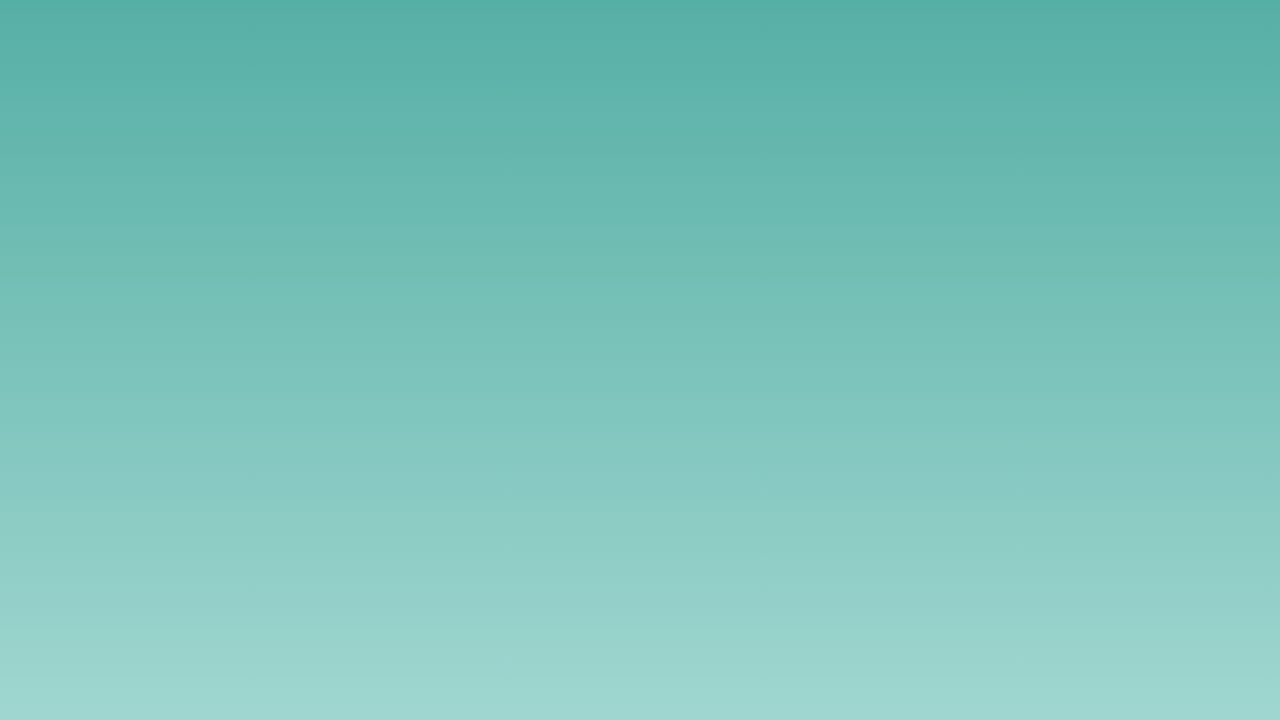
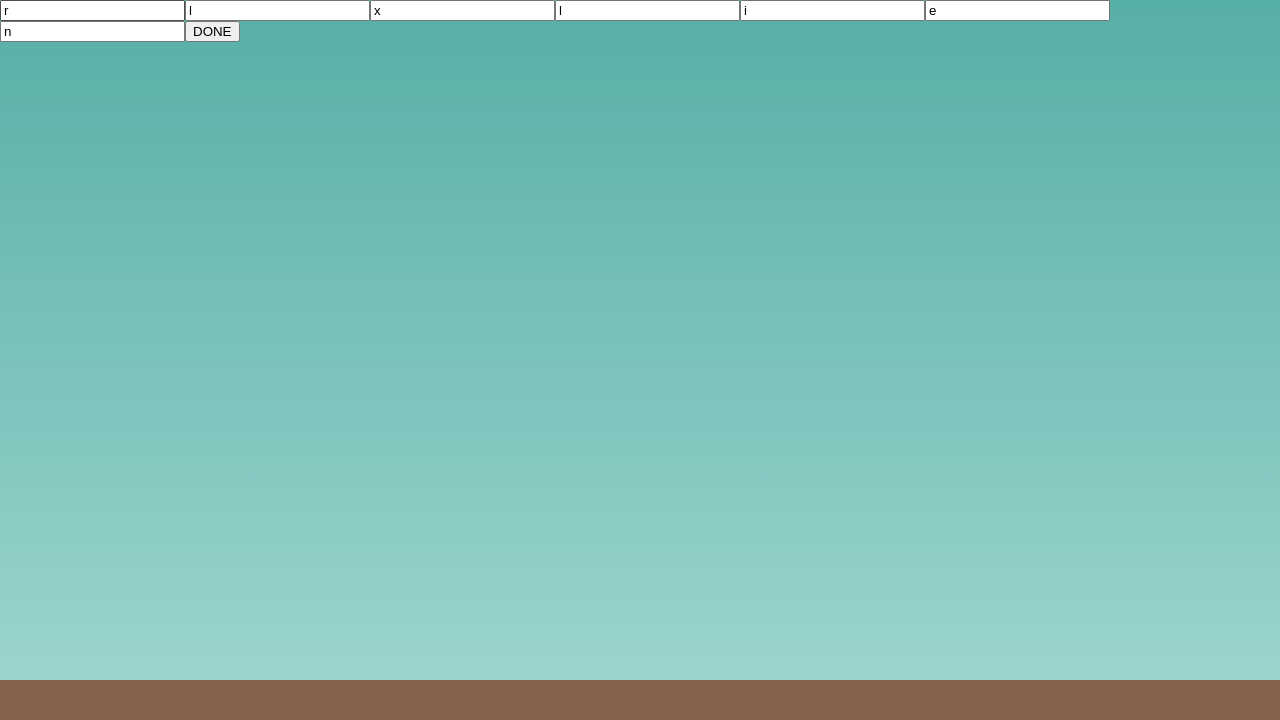
Before and after one commit to fephil/sax-turtles-webapp, a React (Create React App) app: page /level/1 in a window 1280 px wide. Shown: the top 720 px of the page. Built offline with nearby package versions, Linux system fonts and the light colour scheme.

Commit message:
feat: Add base level 1 functionality

```diff
--- a/src/App.css
+++ b/src/App.css
@@ -17,6 +17,10 @@ body {
   height: 15%;
   position: absolute;
   bottom: 0;
+}
+
+.floor--alt {
+  background-color: #307E3E;
 }
 
 .ombudsman {
--- a/src/App.js
+++ b/src/App.js
@@ -5,6 +5,7 @@ import {
 } from 'react-router-dom'
 import SplashScreen from './SplashScreen';
 import WorldMap from './WorldMap';
+import LevelOne from './LevelOne';
 import './App.css';
 
 const RouteManager = () => (
@@ -12,6 +13,7 @@ const RouteManager = () => (
     <div>
       <Route exact path="/" component={SplashScreen}/>
       <Route path="/world-map" component={WorldMap}/>
+      <Route path="/level/1" component={LevelOne}/>
     </div>
   </Router>
 )
--- /dev/null
+++ b/src/LevelOne.js
@@ -0,0 +1,30 @@
+import React, {
+    Component
+} from 'react';
+import './App.css';
+// import apiService from './apiService';
+import LevelOneInputTicker from './LevelOneInputTicker';
+
+class LevelOne extends Component {
+    render() {
+        return (
+            <section>
+                {/* TODO: move this into own component */}
+                <LevelOneInputTicker />
+                <LevelOneInputTicker />
+                <LevelOneInputTicker />
+                <LevelOneInputTicker />
+                <LevelOneInputTicker />
+                <LevelOneInputTicker />
+                <LevelOneInputTicker />
+
+                <button>
+                    DONE
+                </button>
+                <div className="floor"></div>
+            </section>
+        )
+    }
+}
+
+export default LevelOne
--- /dev/null
+++ b/src/LevelOneInputTicker.js
@@ -0,0 +1,55 @@
+import React, {
+    Component
+} from 'react';
+
+var alphabetMap = 'abcdefghijklmnopqrstuvwxyz_'.split('');
+
+class LevelOneInputTicker extends Component {
+
+    constructor(props) {
+        super(props);
+        this.state = {
+            inputValue: 'a',
+            inputValueSet: false,
+            inputInterval: ''
+        }
+    }
+
+    componentDidMount() {
+        this.setState({
+            inputInterval: setInterval(this.setInputValue.bind(this), 500)
+        });
+    }
+
+    setInputValue() {
+        var inputValue = this.getRandomLetterFromAlphabet();
+
+        this.setState({
+            inputValue
+        });
+    }
+
+    freezeInputValue() {
+        this.setState((prevState, props) => {
+            return {
+                inputInterval: clearInterval(prevState.inputInterval)
+            }
+        });
+    }
+
+    getRandomLetterFromAlphabet() {
+        function getRandomNumberFromRange(min, max) {
+            return Math.floor((Math.random() * (max - min) + min));
+        }
+
+        return alphabetMap[getRandomNumberFromRange(0, 25)]
+    }
+
+    render() {
+        return (
+            <input type='text' onClick={this.freezeInputValue.bind(this)} onChange={() => {}} value={this.state.inputValue} readOnly/>
+        )
+    }
+}
+
+export default LevelOneInputTicker;
--- a/src/SplashScreen.js
+++ b/src/SplashScreen.js
@@ -28,25 +28,25 @@ class SplashScreen extends Component {
         return (
             <section>
                 <div className='clouds-container'>
-                <div class="x1">
-                    <div class="cloud"></div>
-                </div>
+                    <div className="x1">
+                        <div className="cloud"></div>
+                    </div>
 
-                <div class="x2">
-                    <div class="cloud"></div>
-                </div>
+                    <div className="x2">
+                        <div className="cloud"></div>
+                    </div>
 
-                <div class="x3">
-                    <div class="cloud"></div>
-                </div>
+                    <div className="x3">
+                        <div className="cloud"></div>
+                    </div>
 
-                <div class="x4">
-                    <div class="cloud"></div>
-                </div>
+                    <div className="x4">
+                        <div className="cloud"></div>
+                    </div>
 
-                <div class="x5">
-                    <div class="cloud"></div>
-                </div>
+                    <div className="x5">
+                        <div className="cloud"></div>
+                    </div>
                 </div>
                 <img alt='Logo' src={logo} className='logo' />
                 <div className="speechbubble">
```
